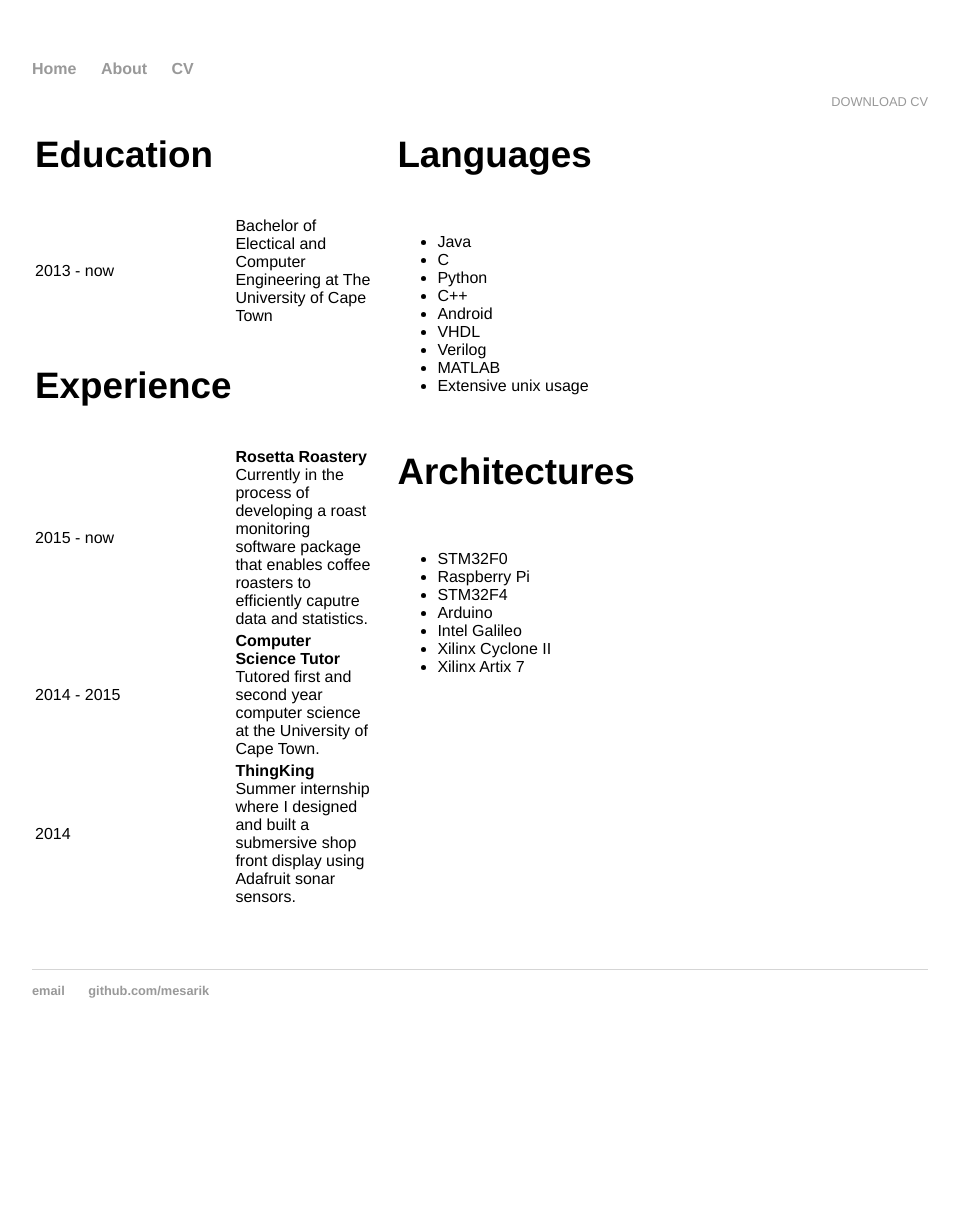
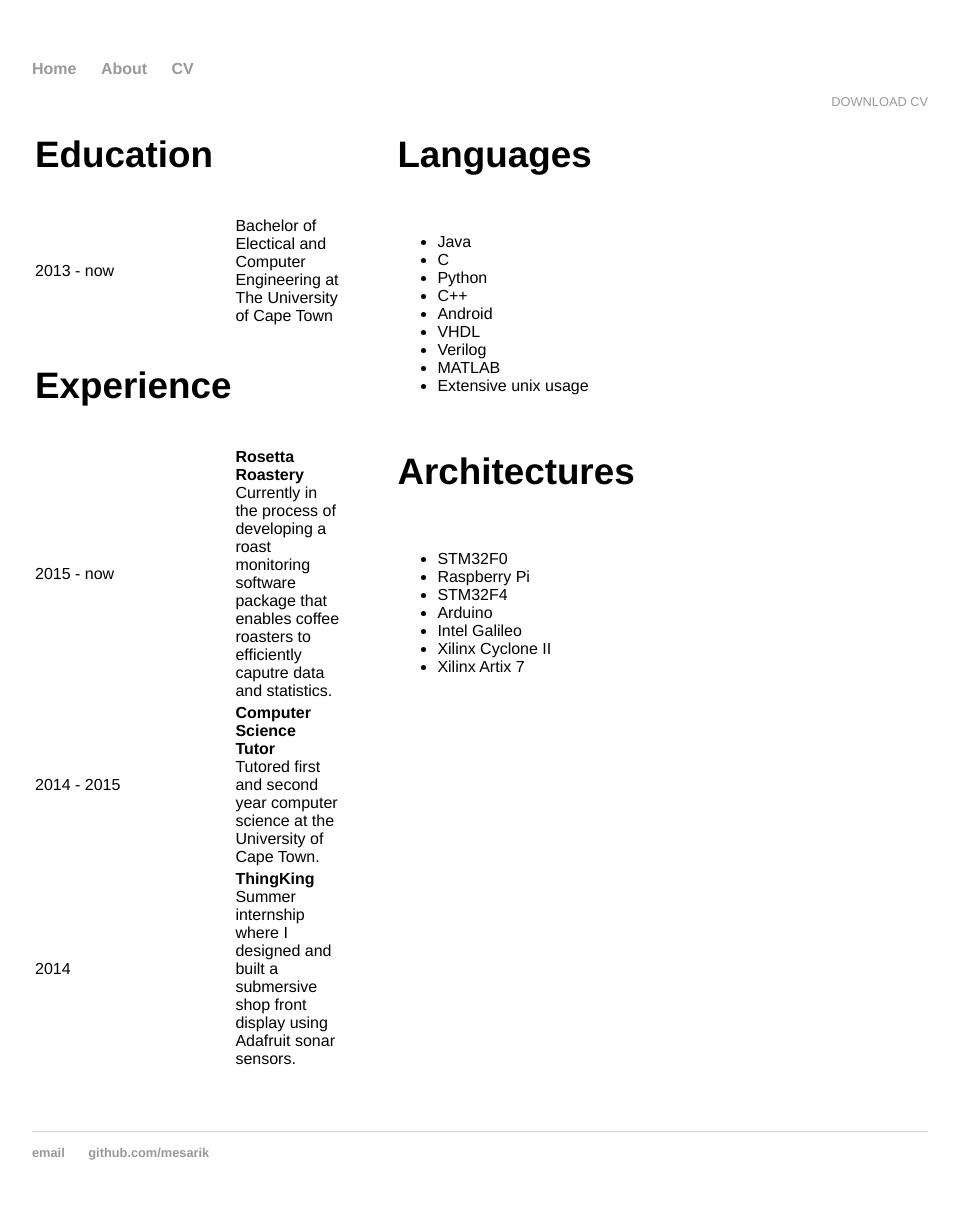
Before and after one commit to mesarcik/mesarcik.github.io, a Jekyll site: the page built from cv/index.html, in a window 1280 px wide. Shown: the whole page, without its empty margins (160-1119 px from the left). Built offline with Jekyll 4.4.1, drawn with Linux system fonts in a browser that asks for light colours; before the commit the page ends 1058 px from its top, so only the background shows below that.

Commit message:
git_uploader.sh

```diff
--- a/css/main.css
+++ b/css/main.css
@@ -5,7 +5,7 @@ a:hover { text-decoration: underline; }
 
 table {border: none;
 vertical-align: top;
-padding-right: 1em;}
+padding-right: 3em;}
 
 
 p{ font-size: 1.5em; line-height: 1.4em; color: #333; }
```
